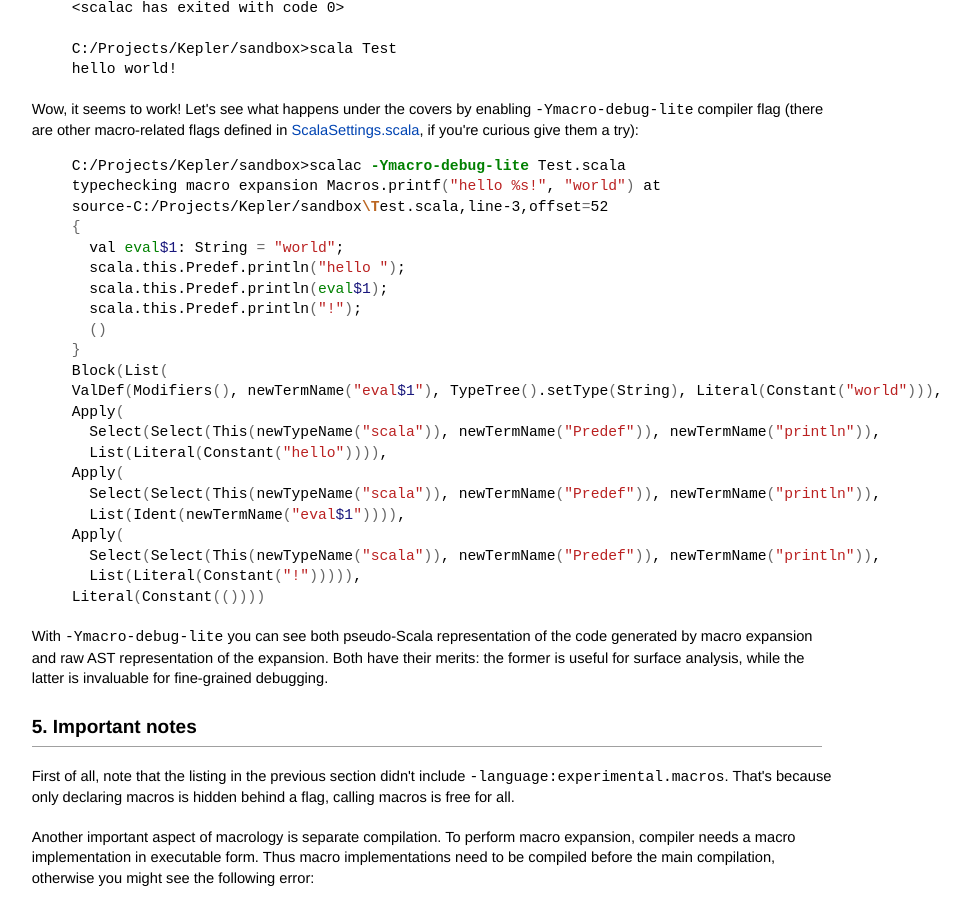
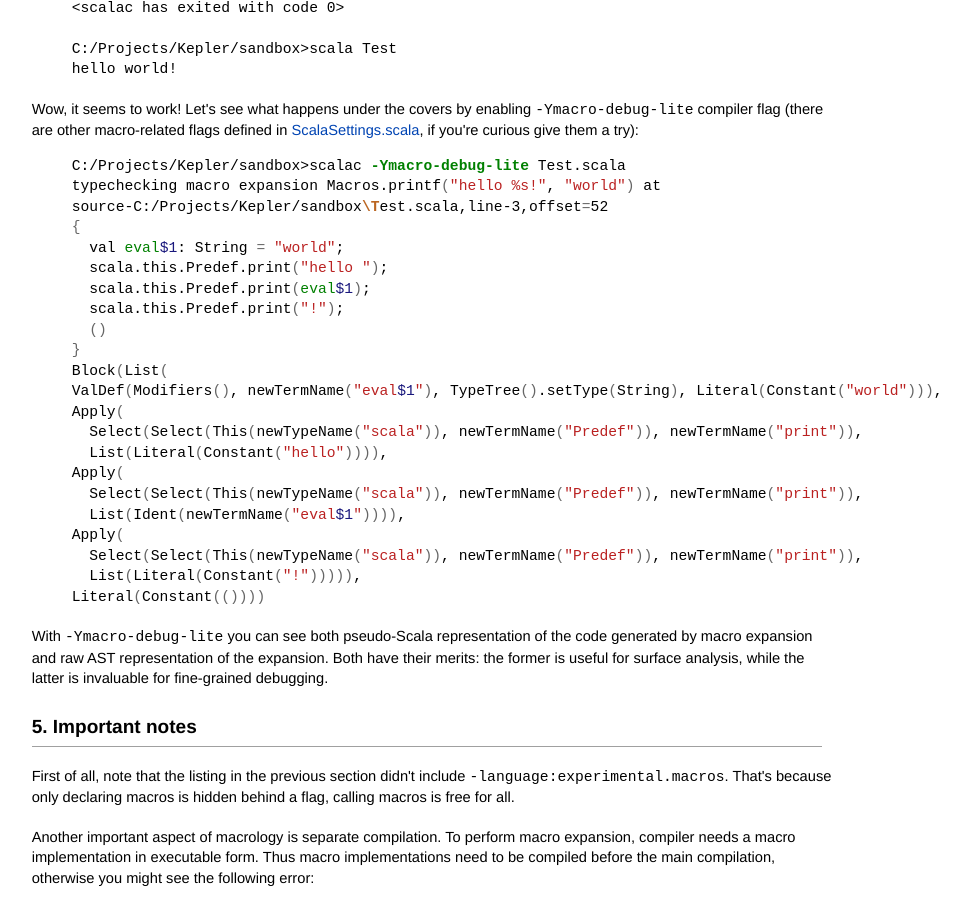
Before and after one commit to scalamacros/scalamacros.github.com, a Jekyll site: the page built from documentation/gettingstarted.html, in a window 1280 px wide and 900 px high, scrolled down 2267 px. Shown: the whole window, without its empty margins (274-1244 px from the left). Built offline with Jekyll 4.4.1, drawn with Linux system fonts in a browser that asks for light colours; comment, search, counter and statistics services are not loaded.

Commit message:
typos omg!!!!

```diff
--- a/documentation/gettingstarted.html
+++ b/documentation/gettingstarted.html
@@ -76,7 +76,7 @@ object Macros {
     // now we combine all the code we have generated into a Block
     // note the call to reify, which provides a shortcut for creating ASTs
     // learn more about reify in our documentation
-    val stats = evals ++ refs.map(ref => reify(println(c.Expr[Any](ref).splice)).tree)
+    val stats = evals ++ refs.map(ref => reify(print(c.Expr[Any](ref).splice)).tree)
     c.Expr[Unit](Block(stats.toList, Literal(Constant(()))))
   }
 }
@@ -138,21 +138,21 @@ typechecking macro expansion Macros.printf("hello %s!", "world") at
 source-C:/Projects/Kepler/sandbox\Test.scala,line-3,offset=52
 {
   val eval$1: String = "world";
-  scala.this.Predef.println("hello ");
-  scala.this.Predef.println(eval$1);
-  scala.this.Predef.println("!");
+  scala.this.Predef.print("hello ");
+  scala.this.Predef.print(eval$1);
+  scala.this.Predef.print("!");
   ()
 }
 Block(List(
 ValDef(Modifiers(), newTermName("eval$1"), TypeTree().setType(String), Literal(Constant("world"))),
 Apply(
-  Select(Select(This(newTypeName("scala")), newTermName("Predef")), newTermName("println")),
+  Select(Select(This(newTypeName("scala")), newTermName("Predef")), newTermName("print")),
   List(Literal(Constant("hello")))),
 Apply(
-  Select(Select(This(newTypeName("scala")), newTermName("Predef")), newTermName("println")),
+  Select(Select(This(newTypeName("scala")), newTermName("Predef")), newTermName("print")),
   List(Ident(newTermName("eval$1")))),
 Apply(
-  Select(Select(This(newTypeName("scala")), newTermName("Predef")), newTermName("println")),
+  Select(Select(This(newTypeName("scala")), newTermName("Predef")), newTermName("print")),
   List(Literal(Constant("!"))))),
 Literal(Constant(())))
 {% endhighlight %}
```
